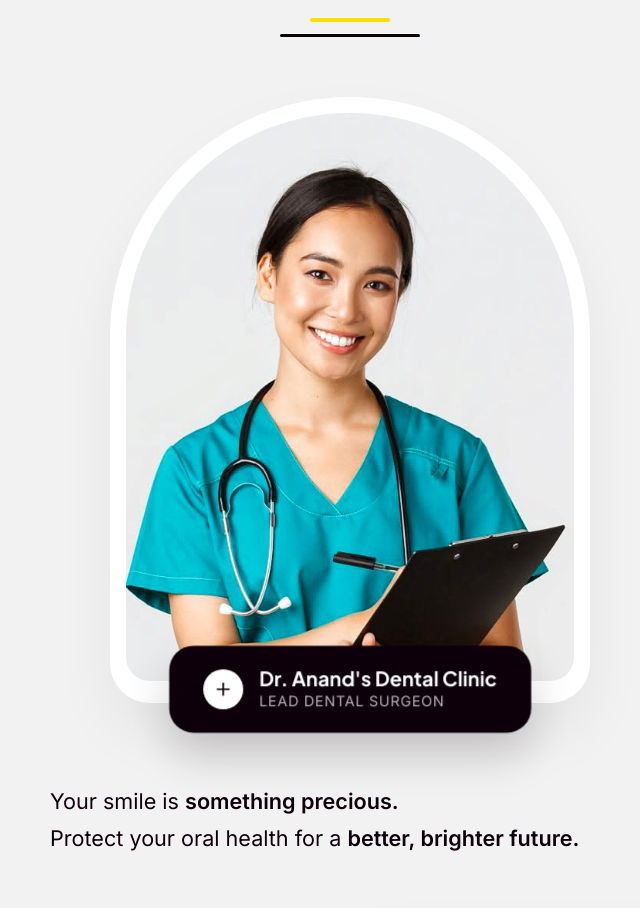
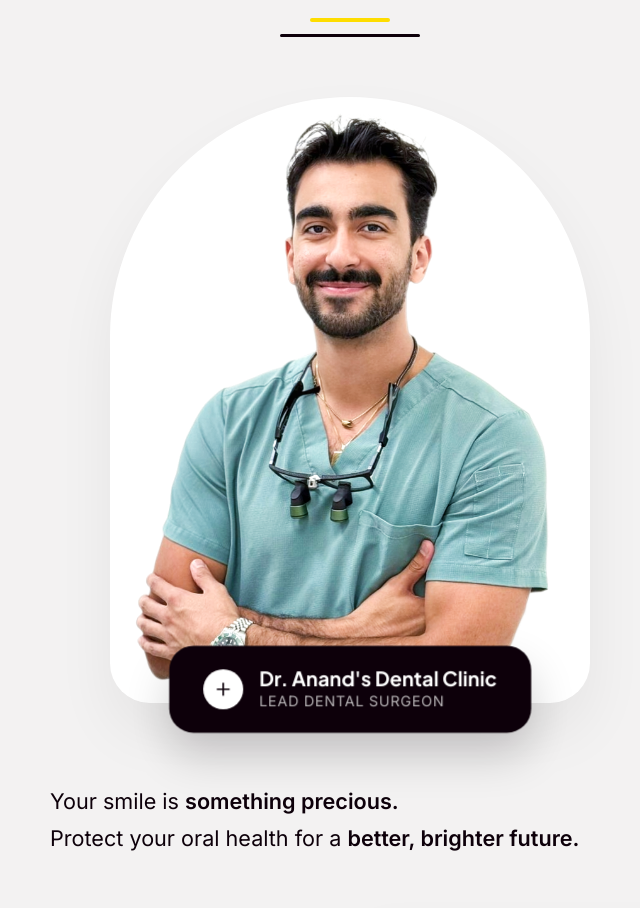
Before and after one commit to KanhaRatho/DR-ANAND-DENTAL-CLINIC-WEBSITE, a React (Vite) app: page / in a window 1280 px wide. Shown: the part 4269-5177 px from the top of the page, without its empty margins (290-930 px from the left). Built offline with nearby package versions, Linux system fonts and the light colour scheme.

Commit message:
doctor image updated

```diff
--- a/src/components/DoctorProfile.tsx
+++ b/src/components/DoctorProfile.tsx
@@ -34,7 +34,7 @@ export default function DoctorProfile() {
           <Reveal threshold={0.1} className="luxury-reveal-portrait">
             <div className="luxury-portrait-frame floating-element">
               <img
-                src="/doctor.jpg"
+                src="/dental doctor.jpg.png"
                 alt="Dr. Anand's Dental Clinic"
                 className="luxury-portrait-image"
                 loading="lazy"
```
Also changed, not shown: public/dental doctor.jpg.png (added).
